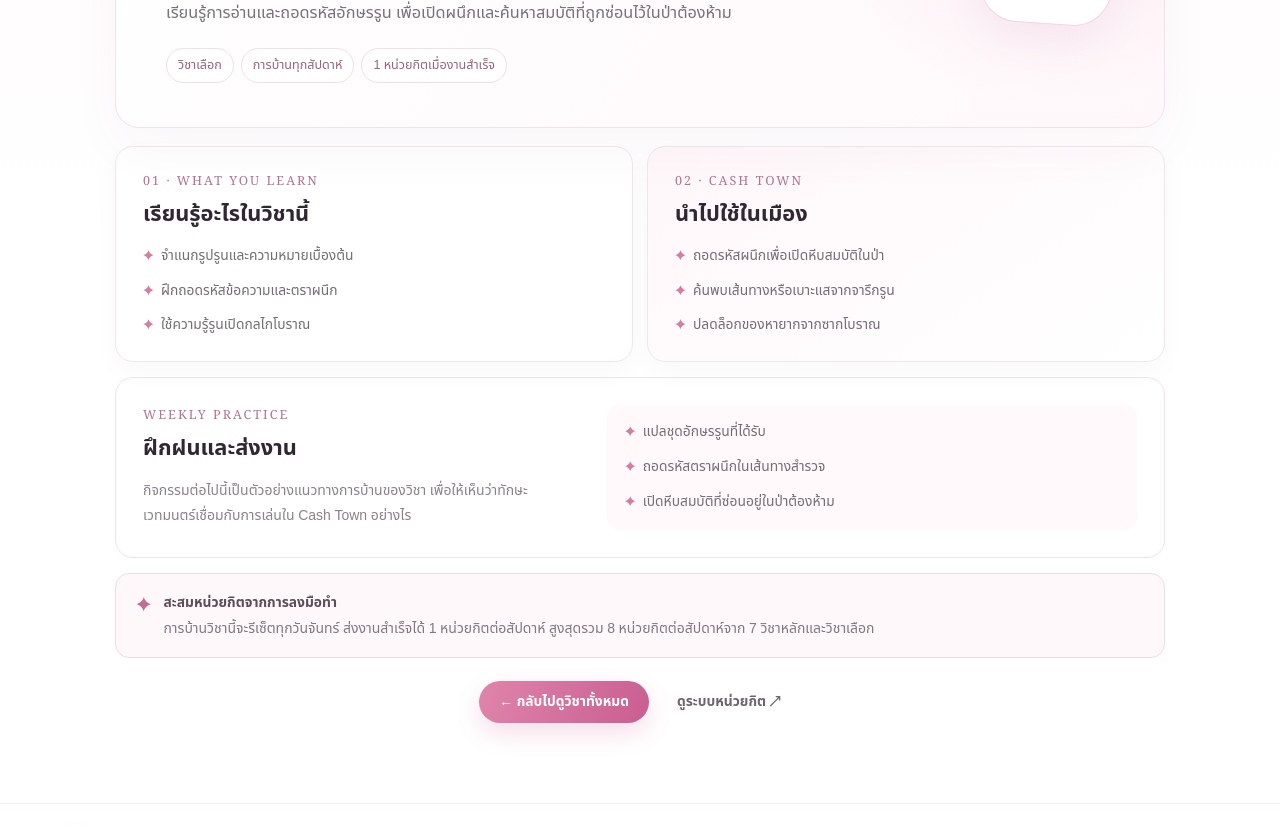
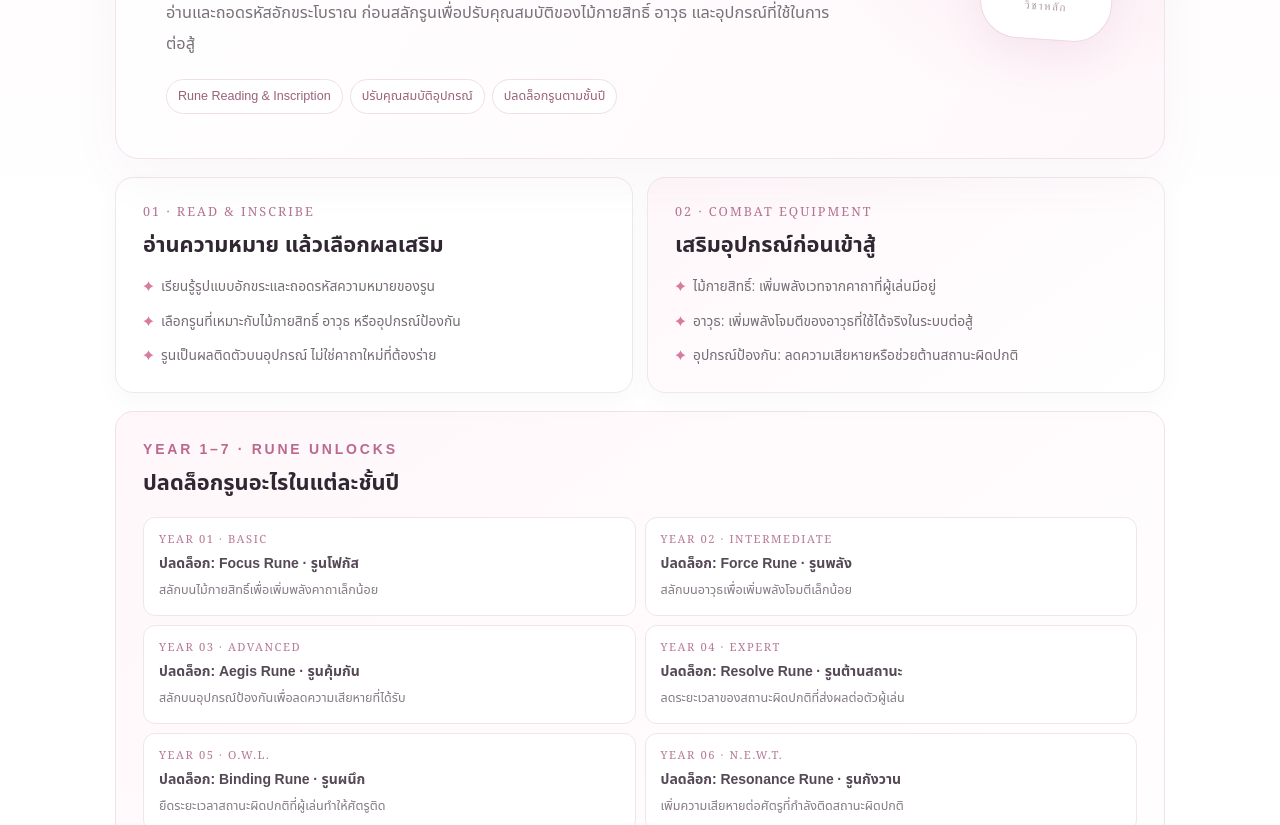
Before and after one commit to oattokun/magic-academy, a plain HTML site: page subjects/ancient-runes.html in a window 1280 px wide. Shown: the part 357-1182 px from the top of the page. Drawn offline with Linux system fonts and the light colour scheme; a web font is replaced by a local one.

Commit message:
Promote Ancient Runes to core combat equipment subject

```diff
--- a/subjects/ancient-runes.html
+++ b/subjects/ancient-runes.html
@@ -4,7 +4,7 @@
     <meta charset="utf-8">
     <meta name="viewport" content="width=device-width, initial-scale=1">
     <meta name="theme-color" content="#fff7fa">
-    <meta name="description" content="เรียนรู้การอ่านและถอดรหัสอักษรรูน เพื่อเปิดผนึกและค้นหาสมบัติที่ถูกซ่อนไว้ในป่าต้องห้าม">
+    <meta name="description" content="เรียนรู้อักษรรูนโบราณ แปลอักขระ และสลักคุณสมบัติเสริมลงบนไม้กายสิทธิ์ อาวุธ และอุปกรณ์ต่อสู้">
     <title>อักษรรูนโบราณ &#183; Study of Ancient Runes — Magic Academy</title>
     <link rel="preconnect" href="https://fonts.googleapis.com">
     <link rel="preconnect" href="https://fonts.gstatic.com" crossorigin>
@@ -30,35 +30,52 @@
         <nav class="subject-breadcrumb" aria-label="เส้นทางนำทาง"><a href="../index.html">หน้าแรก</a><span aria-hidden="true">/</span><a href="../index.html#classes">หลักสูตร</a><span aria-hidden="true">/</span><span aria-current="page">อักษรรูนโบราณ</span></nav>
         <section class="subject-hero">
           <div class="subject-hero-copy">
-            <p class="eyebrow">วิชาเลือก · เลือกได้ 1 วิชาต่อชั้นปี · MAGIC ACADEMY</p>
+            <p class="eyebrow">วิชาหลัก · เรียนตลอดชั้นปี · MAGIC ACADEMY</p>
             <h1>อักษรรูนโบราณ <small>Study of Ancient Runes</small></h1>
-            <p class="subject-lede">เรียนรู้การอ่านและถอดรหัสอักษรรูน เพื่อเปิดผนึกและค้นหาสมบัติที่ถูกซ่อนไว้ในป่าต้องห้าม</p>
-            <div class="subject-tags"><span>วิชาเลือก</span><span>การบ้านทุกสัปดาห์</span><span>1 หน่วยกิตเมื่องานสำเร็จ</span></div>
+            <p class="subject-lede">อ่านและถอดรหัสอักขระโบราณ ก่อนสลักรูนเพื่อปรับคุณสมบัติของไม้กายสิทธิ์ อาวุธ และอุปกรณ์ที่ใช้ในการต่อสู้</p>
+            <div class="subject-tags"><span>Rune Reading &amp; Inscription</span><span>ปรับคุณสมบัติอุปกรณ์</span><span>ปลดล็อกรูนตามชั้นปี</span></div>
           </div>
-          <div class="subject-symbol" aria-hidden="true"><span>ᚱ</span><small>วิชาเลือก</small></div>
+          <div class="subject-symbol" aria-hidden="true"><span>ᚱ</span><small>วิชาหลัก</small></div>
         </section>
         <section class="subject-detail-grid" aria-label="รายละเอียดรายวิชา">
           <article class="subject-info-card">
-            <p class="detail-kicker">01 · WHAT YOU LEARN</p>
-            <h2>เรียนรู้อะไรในวิชานี้</h2>
-            <ul class="subject-bullets"><li>จำแนกรูปรูนและความหมายเบื้องต้น</li>
-<li>ฝึกถอดรหัสข้อความและตราผนึก</li>
-<li>ใช้ความรู้รูนเปิดกลไกโบราณ</li></ul>
+            <p class="detail-kicker">01 · READ &amp; INSCRIBE</p>
+            <h2>อ่านความหมาย แล้วเลือกผลเสริม</h2>
+            <ul class="subject-bullets"><li>เรียนรู้รูปแบบอักขระและถอดรหัสความหมายของรูน</li>
+<li>เลือกรูนที่เหมาะกับไม้กายสิทธิ์ อาวุธ หรืออุปกรณ์ป้องกัน</li>
+<li>รูนเป็นผลติดตัวบนอุปกรณ์ ไม่ใช่คาถาใหม่ที่ต้องร่าย</li></ul>
           </article>
           <article class="subject-info-card subject-info-tint">
-            <p class="detail-kicker">02 · CASH TOWN</p>
-            <h2>นำไปใช้ในเมือง</h2>
-            <ul class="subject-bullets"><li>ถอดรหัสผนึกเพื่อเปิดหีบสมบัติในป่า</li>
-<li>ค้นพบเส้นทางหรือเบาะแสจากจารึกรูน</li>
-<li>ปลดล็อกของหายากจากซากโบราณ</li></ul>
+            <p class="detail-kicker">02 · COMBAT EQUIPMENT</p>
+            <h2>เสริมอุปกรณ์ก่อนเข้าสู้</h2>
+            <ul class="subject-bullets"><li>ไม้กายสิทธิ์: เพิ่มพลังเวทจากคาถาที่ผู้เล่นมีอยู่</li>
+<li>อาวุธ: เพิ่มพลังโจมตีของอาวุธที่ใช้ได้จริงในระบบต่อสู้</li>
+<li>อุปกรณ์ป้องกัน: ลดความเสียหายหรือช่วยต้านสถานะผิดปกติ</li></ul>
           </article>
         </section>
-
+        <section class="subject-progression">
+          <p class="eyebrow">YEAR 1–7 · RUNE UNLOCKS</p>
+          <h2>ปลดล็อกรูนอะไรในแต่ละชั้นปี</h2>
+          <ul class="progression-grid">
+            <li><span>YEAR 01 · BASIC</span><b>ปลดล็อก: Focus Rune · รูนโฟกัส</b><p>สลักบนไม้กายสิทธิ์เพื่อเพิ่มพลังคาถาเล็กน้อย</p></li>
+            <li><span>YEAR 02 · INTERMEDIATE</span><b>ปลดล็อก: Force Rune · รูนพลัง</b><p>สลักบนอาวุธเพื่อเพิ่มพลังโจมตีเล็กน้อย</p></li>
+            <li><span>YEAR 03 · ADVANCED</span><b>ปลดล็อก: Aegis Rune · รูนคุ้มกัน</b><p>สลักบนอุปกรณ์ป้องกันเพื่อลดความเสียหายที่ได้รับ</p></li>
+            <li><span>YEAR 04 · EXPERT</span><b>ปลดล็อก: Resolve Rune · รูนต้านสถานะ</b><p>ลดระยะเวลาของสถานะผิดปกติที่ส่งผลต่อตัวผู้เล่น</p></li>
+            <li><span>YEAR 05 · O.W.L.</span><b>ปลดล็อก: Binding Rune · รูนผนึก</b><p>ยืดระยะเวลาสถานะผิดปกติที่ผู้เล่นทำให้ศัตรูติด</p></li>
+            <li><span>YEAR 06 · N.E.W.T.</span><b>ปลดล็อก: Resonance Rune · รูนกังวาน</b><p>เพิ่มความเสียหายต่อศัตรูที่กำลังติดสถานะผิดปกติ</p></li>
+            <li><span>YEAR 07 · GRANDMASTER</span><b>ปลดล็อก: Master Inscription · สลักรูนขั้นสูง</b><p>อัปเกรดรูนหนึ่งชนิดที่เรียนมาแล้ว โดยเลือกได้หนึ่งอุปกรณ์และไม่ซ้อนผลรูนชนิดเดียวกัน</p></li>
+          </ul>
+          <div class="subject-minigame"><b>มินิเกมที่เสนอ:</b> ถอดรหัสลำดับอักขระ แล้วเลือกรูนและอุปกรณ์ให้ตรงกับความหมาย สลักสำเร็จแล้วผลจะติดอยู่กับอุปกรณ์จนกว่าจะเปลี่ยนรูน</div>
+        </section>
         <section class="subject-assignment">
-          <div><p class="detail-kicker">WEEKLY PRACTICE</p><h2>ฝึกฝนและส่งงาน</h2><p>กิจกรรมต่อไปนี้เป็นตัวอย่างแนวทางการบ้านของวิชา เพื่อให้เห็นว่าทักษะเวทมนตร์เชื่อมกับการเล่นใน Cash Town อย่างไร</p></div>
-          <ul class="subject-bullets"><li>แปลชุดอักษรรูนที่ได้รับ</li>
-<li>ถอดรหัสตราผนึกในเส้นทางสำรวจ</li>
-<li>เปิดหีบสมบัติที่ซ่อนอยู่ในป่าต้องห้าม</li></ul>
+          <div><p class="detail-kicker">WEEKLY PRACTICE</p><h2>การบ้านและการฝึกสลัก</h2><p>การบ้านประจำสัปดาห์ฝึกทั้งการแปลอักขระและเลือกผลรูนให้เหมาะกับสถานการณ์ต่อสู้</p></div>
+          <ul class="subject-bullets"><li>แปลลำดับรูนสั้น ๆ เพื่อรับหน่วยกิต</li>
+<li>จับคู่รูนกับอุปกรณ์และผลเสริมที่ถูกต้อง</li>
+<li>ชั้นปีสูงขึ้นให้วางแผนรูนสำหรับรับมือสถานะผิดปกติ</li></ul>
+        </section>
+        <section class="subject-detail-grid" aria-label="ขอบเขตและการแยกวิชา">
+          <article class="subject-info-card"><p class="detail-kicker">RUNE INSCRIPTION RULES</p><h2>ชัดเจนและไม่ทับซ้อนกับคาถา</h2><ul class="subject-bullets"><li>หนึ่งอุปกรณ์ติดรูนได้หนึ่งชนิดในเวลาเดียวกัน</li><li>รูนปรับคุณสมบัติของอุปกรณ์ ไม่เพิ่มคาถาใน Spell Wheel</li><li>Charms คือการร่ายคาถา ส่วน Potions คือไอเทมใช้แล้วหมด รูนคือผลติดตัวบนอุปกรณ์</li></ul></article>
+          <article class="subject-info-card subject-info-tint"><p class="detail-kicker">DESIGN NOTE</p><h2>ส่วนที่เป็นข้อเสนอของ DLC</h2><ul class="subject-bullets"><li>ใน Harry Potter วิชารูนเน้นอ่านและแปลอักขระโบราณ</li><li>การสลักรูนเสริมอุปกรณ์เป็นการต่อยอดเพื่อให้เข้ากับ combat ของ Cash Town</li><li>ใช้กับชนิดอุปกรณ์ที่มีอยู่จริงในเกม; รายละเอียดตัวเลขค่อยปรับตามค่าสถานะ combat</li></ul></article>
         </section>
         <aside class="subject-credit-note"><span aria-hidden="true">✦</span><p><b>สะสมหน่วยกิตจากการลงมือทำ</b><br>การบ้านวิชานี้จะรีเซ็ตทุกวันจันทร์ ส่งงานสำเร็จได้ 1 หน่วยกิตต่อสัปดาห์ สูงสุดรวม 8 หน่วยกิตต่อสัปดาห์จาก 7 วิชาหลักและวิชาเลือก</p></aside>
         <div class="subject-page-actions"><a class="button button-primary" href="../index.html#classes">← กลับไปดูวิชาทั้งหมด</a><a class="button button-quiet" href="../index.html#credits">ดูระบบหน่วยกิต ↗</a></div>
```
